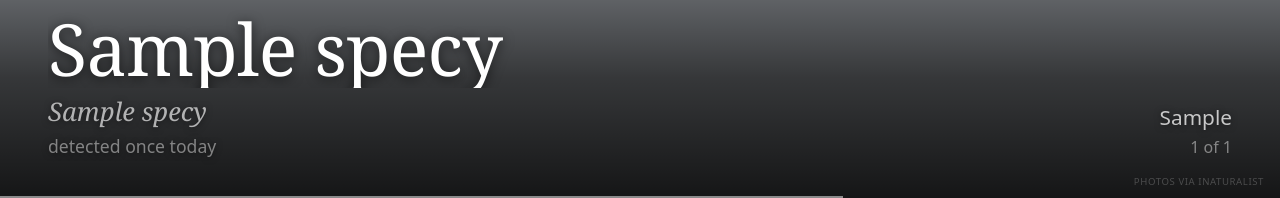
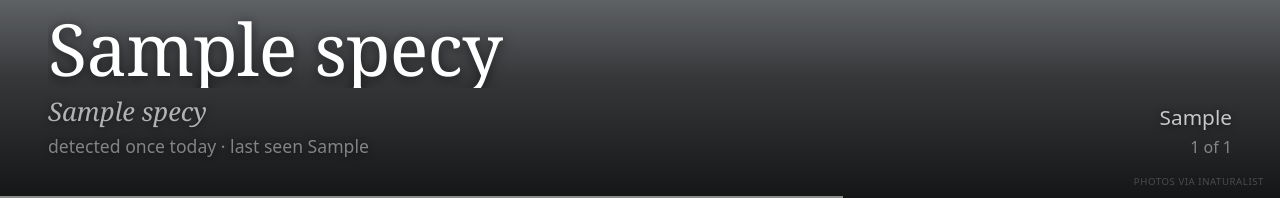
Before and after one commit to danhon/Birdhouse, a Flask app: template src/birdhouse/templates/index.html in a window 1280 px wide. Shown: the part 602-800 px from the top of the page. Run offline with Flask 3, Linux system fonts and the light colour scheme; the template is opened without the code that fills it: most values are stand-ins (such as "Sample title", 1, 10 or a date in 2020); grey boxes marked "Sample" are stand-in pictures.

Commit message:
Add last seen time to detection count line
Queries MAX(detected_at) alongside MIN for each species. Displays
"detected N times today · last seen 2:34 pm" on every slide.

Co-Authored-By: Claude Sonnet 4.6 <noreply@anthropic.com>

```diff
--- a/src/birdhouse/app.py
+++ b/src/birdhouse/app.py
@@ -69,6 +69,7 @@ class Species:
     first_seen: str        # "5:24 pm" local time
     detection_count: int = 0
     image_path: Optional[str] = None   # filename served at /images/<filename>
+    last_seen: str = ""    # "5:24 pm" local time; equals first_seen when count == 1
 
 
 # ---------------------------------------------------------------------------
@@ -99,13 +100,13 @@ def query_today_from_db(
     db_path: Path,
     tz: ZoneInfo,
     min_confidence: float = 0.0,
-) -> list[tuple[str, int, int]]:
+) -> list[tuple[str, int, int, int]]:
     """
     Query BirdNET-Go's SQLite database for today's species.
 
-    Returns a list of (scientific_name, first_seen_unix_ts, detection_count)
-    sorted by first detection time ascending, filtered to detections at or
-    above min_confidence.
+    Returns a list of (scientific_name, first_seen_unix_ts, last_seen_unix_ts,
+    detection_count) sorted by first detection time ascending, filtered to
+    detections at or above min_confidence.
     """
     ts_start, ts_end = _day_bounds(tz)
     try:
@@ -114,6 +115,7 @@ def query_today_from_db(
             """
             SELECT l.scientific_name,
                    MIN(d.detected_at) AS first_seen,
+                   MAX(d.detected_at) AS last_seen,
                    COUNT(*)           AS n
             FROM detections d
             JOIN labels l ON l.id = d.label_id
@@ -125,7 +127,7 @@ def query_today_from_db(
             (ts_start, ts_end, min_confidence),
         ).fetchall()
         conn.close()
-        return [(r["scientific_name"], r["first_seen"], r["n"]) for r in rows]
+        return [(r["scientific_name"], r["first_seen"], r["last_seen"], r["n"]) for r in rows]
     except Exception as exc:
         log.error("DB query failed: %s", exc)
         return []
@@ -310,7 +312,7 @@ def _refresh(config: Config, http: requests.Session) -> None:
         _name_cache.seed(config.birdnet_base_url, http)
 
     species_list = []
-    for sci, first_ts, count in rows:
+    for sci, first_ts, last_ts, count in rows:
         image_path, inat_common = fetch_species_image(sci, config.image_cache_dir, http)
         # Seed cache with iNaturalist common name when BirdNET-Go API didn't have it
         if inat_common and _name_cache.get(sci) == sci:
@@ -319,6 +321,7 @@ def _refresh(config: Config, http: requests.Session) -> None:
             common_name=_name_cache.get(sci),
             scientific_name=sci,
             first_seen=_format_time(first_ts, config.timezone),
+            last_seen=_format_time(last_ts, config.timezone),
             detection_count=count,
             image_path=image_path,
         ))
--- a/src/birdhouse/templates/index.html
+++ b/src/birdhouse/templates/index.html
@@ -340,8 +340,8 @@
              target="_blank"
              rel="noopener noreferrer">{{ sp.scientific_name }}</a>
           <div class="slide__detection-count">
-            {%- if sp.detection_count == 1 %}detected once today
-            {%- else %}detected {{ sp.detection_count }} times today
+            {%- if sp.detection_count == 1 %}detected once today · last seen {{ sp.last_seen }}
+            {%- else %}detected {{ sp.detection_count }} times today · last seen {{ sp.last_seen }}
             {%- endif %}
           </div>
         </div>
```
Also changed, not shown: tests/test_app.py (+12 -0 lines), tests/test_db.py (+13 -1 lines).
